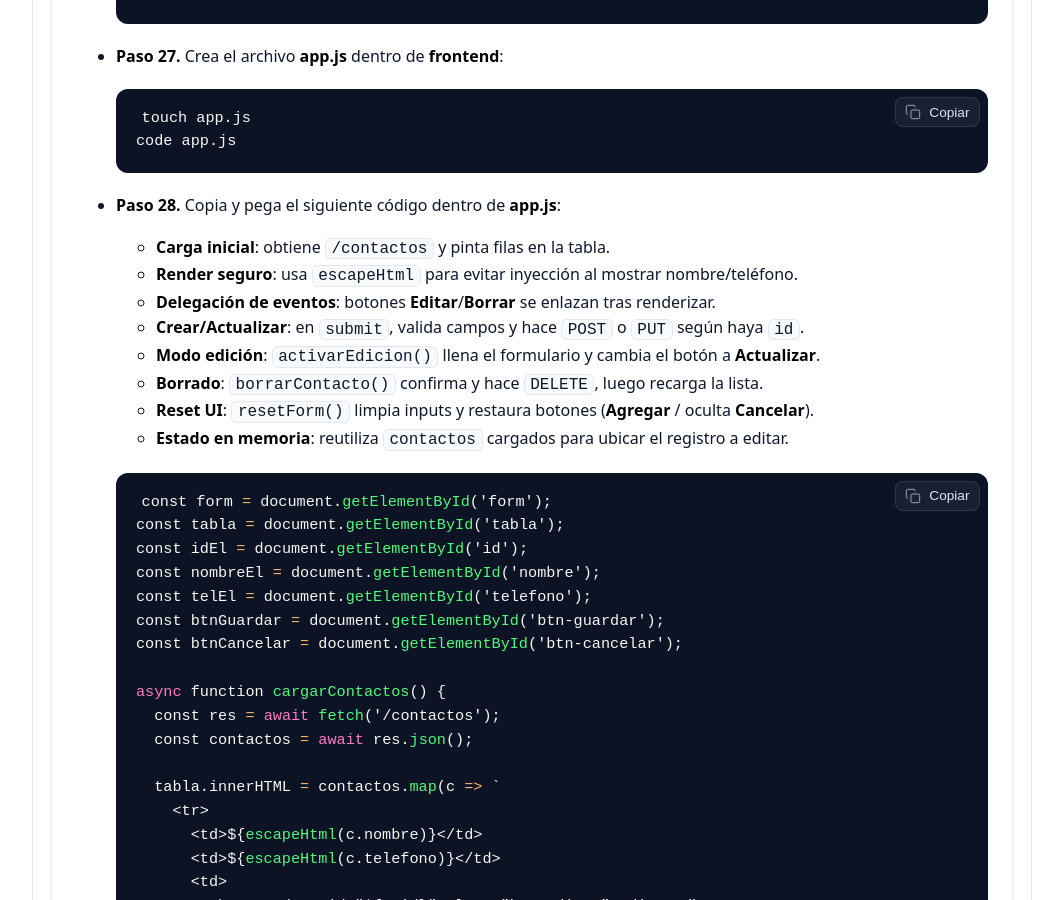
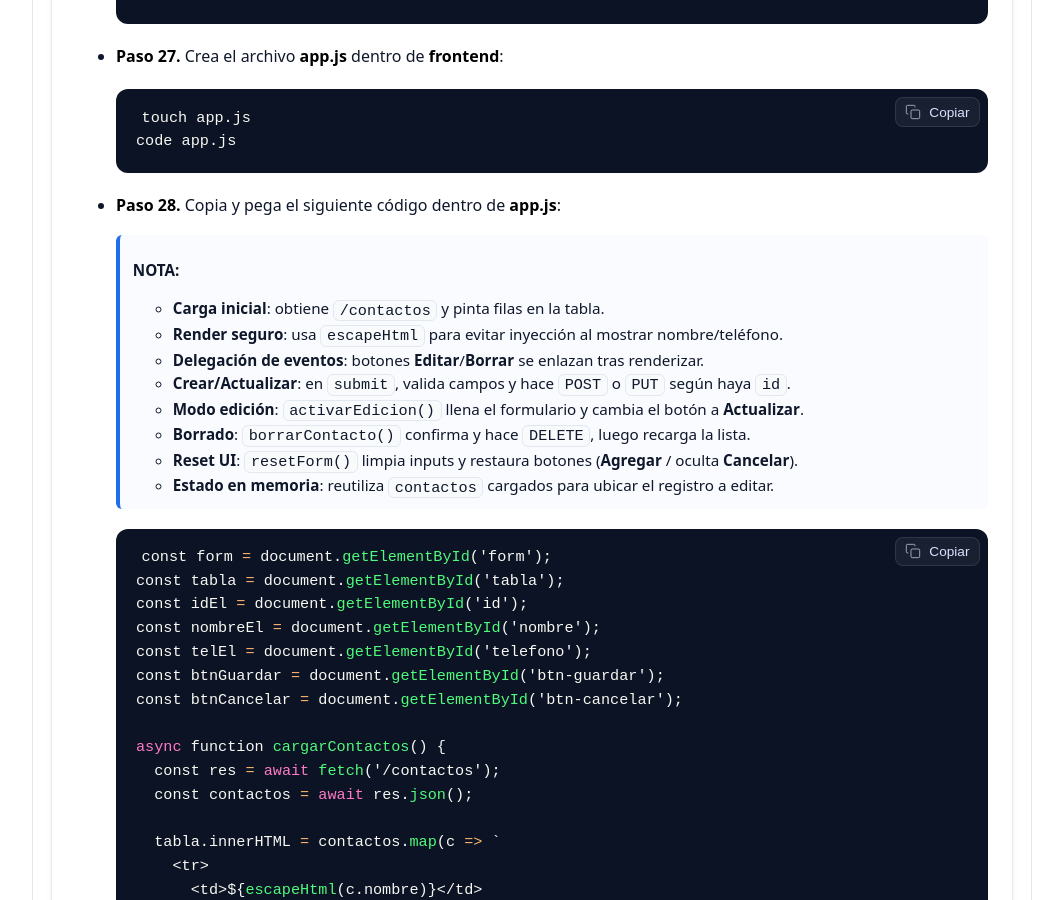
Before and after one commit to Netec-Mx/DOCK_KUB_V2, a Jekyll site: the page built from labs/capitulo1/lab1.md, in a window 1280 px wide and 900 px high, scrolled down 12543 px. Shown: the whole window, without its empty margins (108-1171 px from the left). Built offline with Jekyll 4.4.1, drawn with Linux system fonts in a browser that asks for light colours.

Commit message:
Ajustes lab 1

````diff
--- a/labs/capitulo1/lab1.md
+++ b/labs/capitulo1/lab1.md
@@ -436,6 +436,7 @@
 
 - **Paso 28.** Copia y pega el siguiente código dentro de **app.js**:
 
+  > **NOTA:**
   - **Carga inicial**: obtiene `/contactos` y pinta filas en la tabla.
   - **Render seguro**: usa `escapeHtml` para evitar inyección al mostrar nombre/teléfono.
   - **Delegación de eventos**: botones **Editar**/**Borrar** se enlazan tras renderizar.
@@ -444,6 +445,7 @@
   - **Borrado**: `borrarContacto()` confirma y hace `DELETE`, luego recarga la lista.
   - **Reset UI**: `resetForm()` limpia inputs y restaura botones (**Agregar** / oculta **Cancelar**).
   - **Estado en memoria**: reutiliza `contactos` cargados para ubicar el registro a editar.
+  {: .lab-note .info .compact}
 
   ```js
   const form = document.getElementById('form');
````
